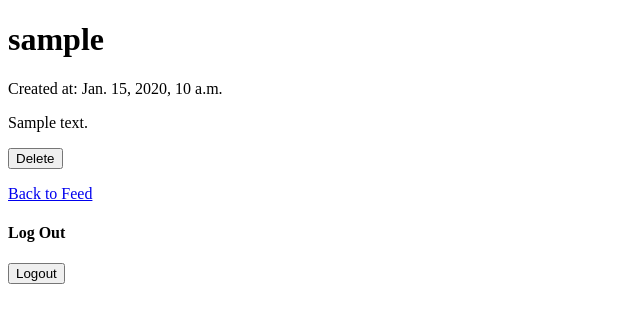
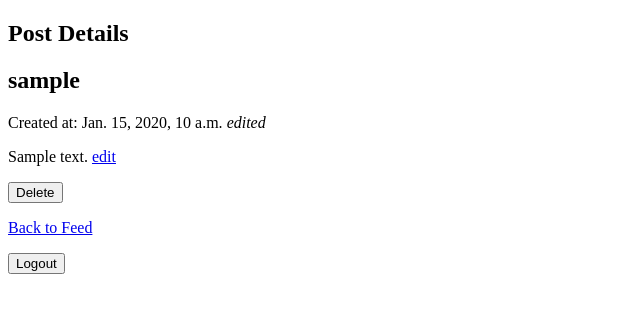
Before and after one commit to intelvert/django_soc_net, a Django app: page /post/1/ in a window 1280 px wide. Shown: the top 323 px of the page, without its empty margins (0-640 px from the left). Run offline with Django 5.2, Linux system fonts and the light colour scheme; tables that the repository leaves empty hold one stand-in row (values such as "Sample post").

Commit message:
Added edit posts, minor changes

```diff
--- a/social_network/feed/models.py
+++ b/social_network/feed/models.py
@@ -7,6 +7,7 @@ class Post(models.Model):
     author=models.ForeignKey(User, on_delete=models.CASCADE, null=True, blank=True)
     post_text=models.CharField(max_length=300)
     created_at=models.DateTimeField(auto_now_add=True)
+    been_edited=models.BooleanField(default=False)
 
     def __str__(self) -> str:
         return f'{self.author.username}: {self.post_text}'
--- a/social_network/feed/templates/feed/feed.html
+++ b/social_network/feed/templates/feed/feed.html
@@ -5,7 +5,6 @@
 </head>
 <body>
     <h1>Feed</h1>
-    <hr>
     {% if user.is_authenticated %}
         <h1>Hello, dear {{ user.username }}!</h1>
 
@@ -18,12 +17,13 @@
     {% endif %}
 
     <a href="{% url 'create_post' %}">Create a Post</a>
+    <hr>
 
     {% for post in posts %}
         <div>
-            <h3>{{ post.author.username }}</h3>
+            <h3>{{ post.author.username }}</h3> {% if post.been_edited %} <span> <i> edited </i> </span> {% endif %}
             <a href="{% url 'post_detail' post.id %}">Created at: {{ post.created_at }}</a>
-            <p>{{ post.post_text }}</p>
+            <p>{{ post.post_text }} <a href="{% url 'edit_post' post.id %}">edit</a> </p>
             <p>Likes: {{ post.likes.count }}</p>
         </div>
         <hr>
--- a/social_network/feed/templates/feed/post_detail.html
+++ b/social_network/feed/templates/feed/post_detail.html
@@ -1,22 +1,22 @@
 <!DOCTYPE html>
 <html>
 <head>
-    <title>Post Detail</title>
+    <title>Post Details</title>
 </head>
 <body>
-    <h1>{{ post.author.username }}</h1>
-    <p>Created at: {{ post.created_at }}</p>
-    <p>{{ post.post_text }}</p>
+    <h2>Post Details</h2>
+    <h2> {{ post.author.username }} </h2>
+    <p>Created at: {{ post.created_at }} {% if post.been_edited %} <span> <i> edited </i> </span> {% endif %}</p>
+    <p>{{ post.post_text }} <a href="{% url 'edit_post' post.id %}">edit</a></p>
     <form method="POST" action="{% url 'delete_post' post.id %}" style="display:inline;">
         {% csrf_token %}
         <button type="submit" onclick="return confirm('Are you sure you want to delete this post?');">Delete</button>
     </form>
     <p><a href="{% url 'feed' %}">Back to Feed</a></p>
 
-    <h4>Log Out</h4>
-        <form method="post" action="{% url 'logout_user' %}">
-            {% csrf_token %}
-            <button type="submit">Logout</button>
-        </form>
+    <form method="post" action="{% url 'logout_user' %}">
+        {% csrf_token %}
+        <button type="submit">Logout</button>
+    </form>
 </body>
 </html>
--- a/social_network/feed/urls.py
+++ b/social_network/feed/urls.py
@@ -6,5 +6,6 @@ urlpatterns = [
     path('post/new', views.create_post, name='create_post' ),
     path('post/<int:post_id>/', views.post_detail, name='post_detail'),
     path('post/<int:post_id>/delete', views.delete_post, name='delete_post'),
+    path('post/<int:post_id>/edit', views.edit_post, name='edit_post'),
     #path()
 ]
--- a/social_network/feed/views.py
+++ b/social_network/feed/views.py
@@ -31,9 +31,25 @@ def post_detail(request, post_id):
 def delete_post(request, post_id):
     post=get_object_or_404(Post, id=post_id)
     if post.author!=request.user:
-        return HttpResponseForbidden("You have no rights to delete this post.")
+        return HttpResponseForbidden("You have no rights to delete this post.") #add registration, redirect to feed
     if request.method=='POST':
         post.delete()
         return redirect('feed')
     return render(request, 'feed/confirm_delete.html', {'post':post})
+
+@login_required
+def edit_post(request, post_id):
+    post=get_object_or_404(Post, id=post_id)
+    if post.author!=request.user:
+        return HttpResponseForbidden("You are not allowed to edit this post.")
+    if request.method=='POST':
+        form=PostForm(request.POST, instance=post)
+        if form.is_valid():
+            post.been_edited=True
+            form.save()
+            return redirect('post_detail', post_id=post.id)
+    elif request.method=='GET':
+        form=PostForm(instance=post)
+    return render(request, 'feed/edit_post.html', {'form':form, 'post':post})
+
 #def like_post
```
Also changed, not shown: social_network/feed/templates/feed/confirm_delete.html (+8 -9 lines), social_network/feed/templates/feed/create_post.html (+4 -5 lines), social_network/feed/templates/feed/edit_post.html (added, +23 -0 lines), social_network/feed/migrations/0002_post_been_edited.py (added).
